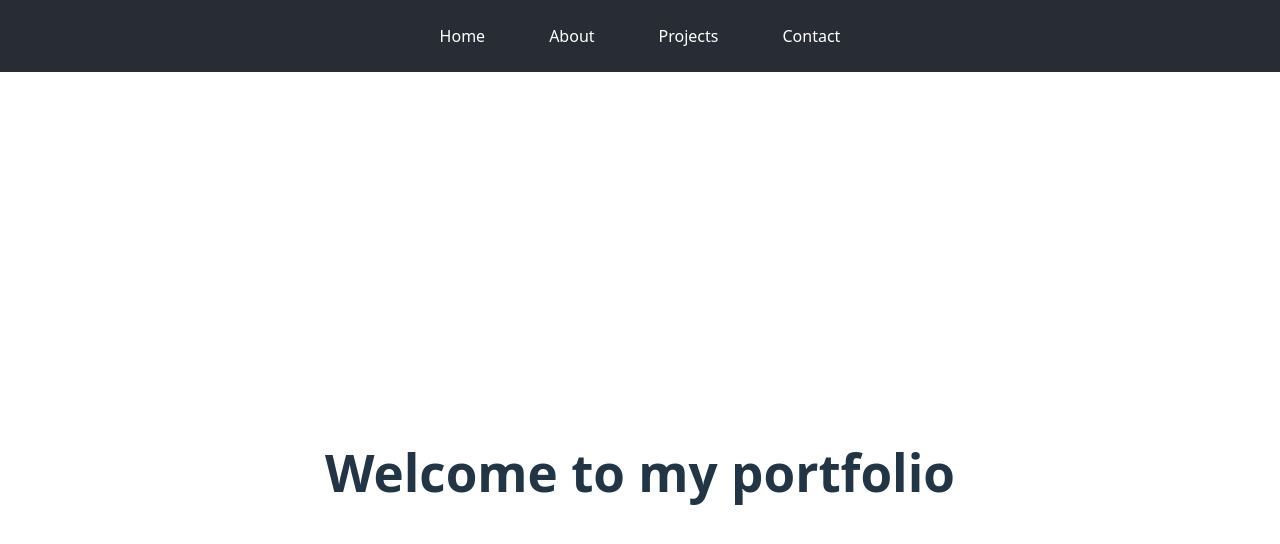
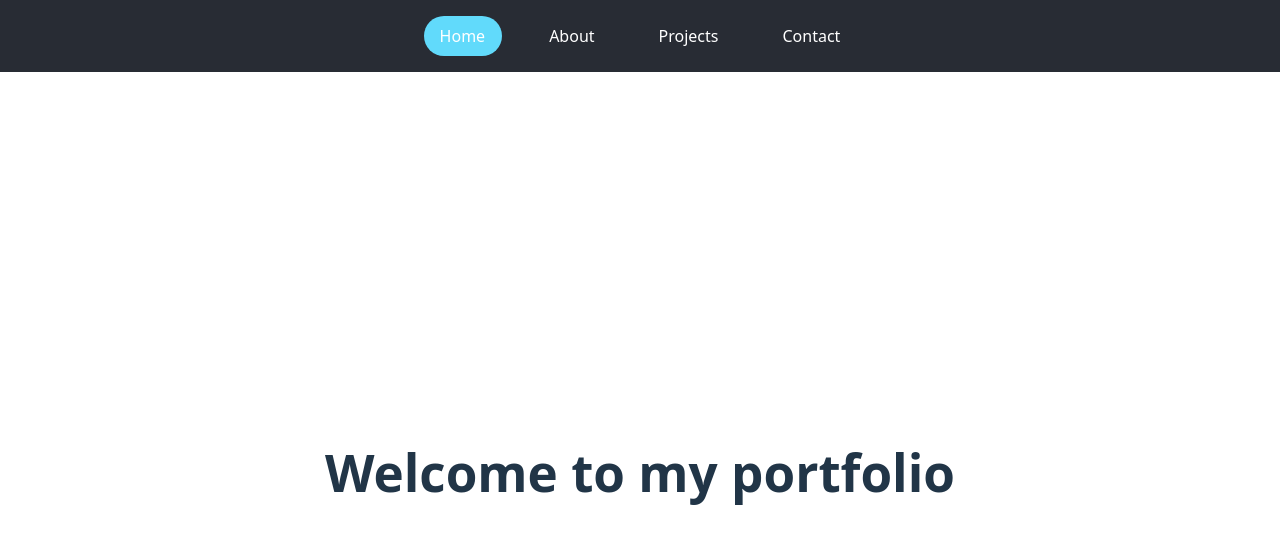
Before and after one commit to Nicholas24Lee/portfolio, a React (Vite) app: page / in a window 1280 px wide. Shown: the top 544 px of the page. Built offline with nearby package versions, Linux system fonts and the light colour scheme.

Commit message:
Edit navbar animation

```diff
--- a/src/components/Navbar.jsx
+++ b/src/components/Navbar.jsx
@@ -1,5 +1,5 @@
 import { Link, useLocation } from "react-router-dom";
-import { useEffect, useRef, useState } from "react";
+import { useEffect, useLayoutEffect, useRef, useState } from "react";
 
 export default function Navbar() {
   const location = useLocation();
@@ -14,20 +14,29 @@ export default function Navbar() {
     { name: "Contact", path: "/contact" },
   ];
 
+  // Update activeIndex on route change
   useEffect(() => {
     const currentIndex = links.findIndex(link => link.path === location.pathname);
     setActiveIndex(currentIndex);
   }, [location.pathname]);
 
+  // Handle window resize
   useEffect(() => {
     const handleResize = () => {
       setDisableTransition(true);
-      // Re-enable transition after a tiny delay
       setTimeout(() => setDisableTransition(false), 50);
     };
     window.addEventListener("resize", handleResize);
     return () => window.removeEventListener("resize", handleResize);
   }, []);
+
+  // Ensure refs are set before rendering the oval
+  const [refsReady, setRefsReady] = useState(false);
+  useLayoutEffect(() => {
+    if (linkRefs.current.every(ref => ref)) {
+      setRefsReady(true);
+    }
+  }, [linkRefs.current]);
 
   return (
     <nav style={{
@@ -57,7 +66,7 @@ export default function Navbar() {
       ))}
 
       {/* Moving oval */}
-      {linkRefs.current[activeIndex] && (
+      {refsReady && linkRefs.current[activeIndex] && (
         <div
           style={{
             position: "absolute",
```
